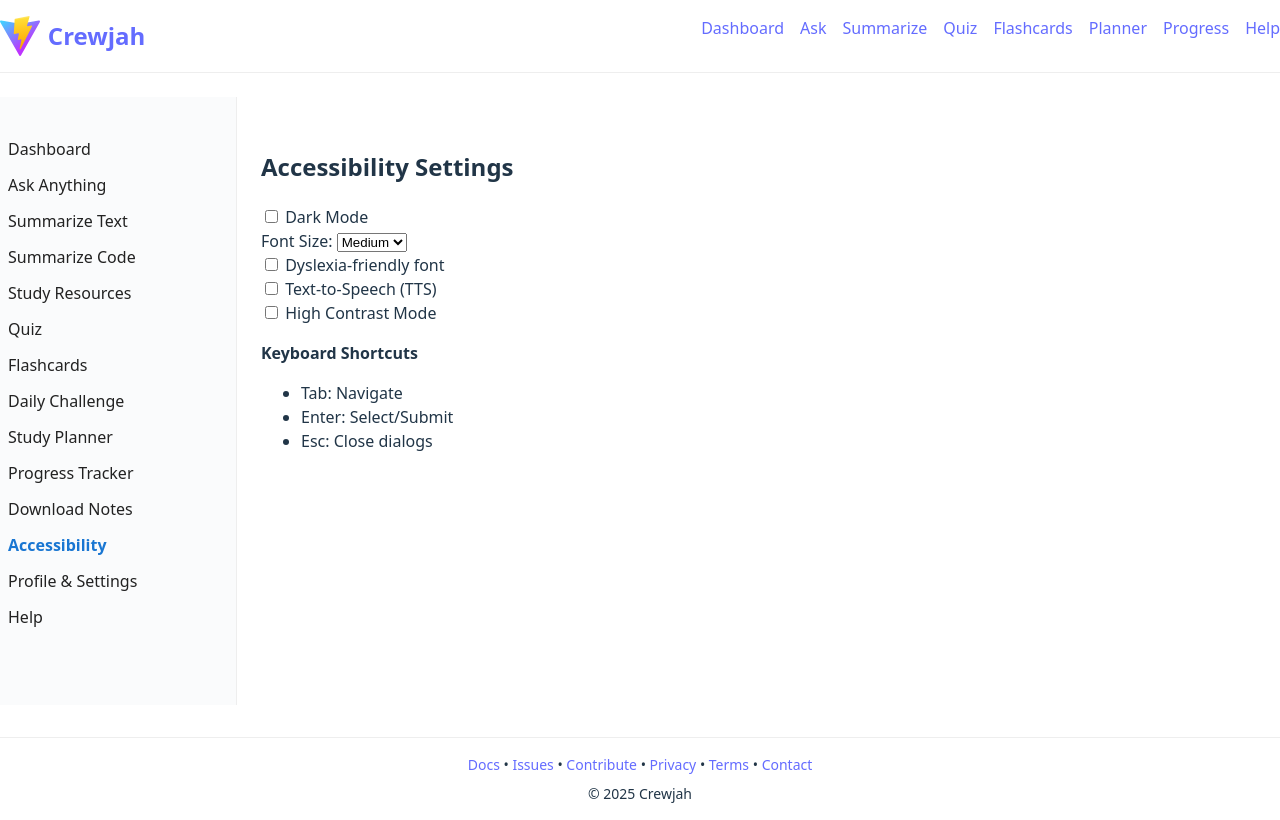
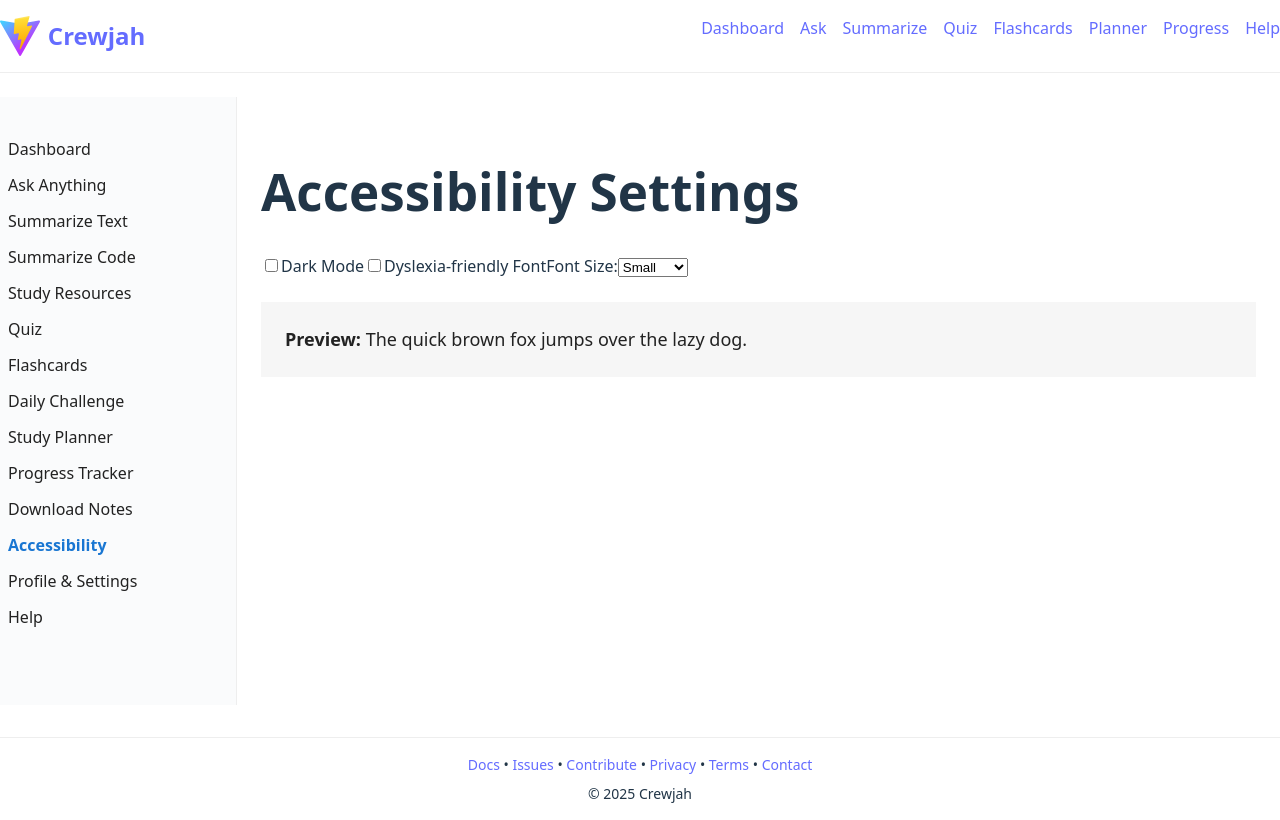
Before and after one commit to Crewjah/Crewjah, a React (Vite) app in the folder client/: page /accessibility in a window 1280 px wide. Built offline with nearby package versions, Linux system fonts and the light colour scheme.

Commit message:
fix: update AccessibilitySettings page

```diff
--- a/client/src/pages/AccessibilitySettings.jsx
+++ b/client/src/pages/AccessibilitySettings.jsx
@@ -7,35 +7,28 @@ const AccessibilitySettings = () => {
   const [tts, setTts] = useState(false);
   const [contrast, setContrast] = useState(false);
   return (
-    <div>
-      <h2>Accessibility Settings</h2>
-      <div>
-        <label><input type="checkbox" checked={dark} onChange={()=>setDark(!dark)} /> Dark Mode</label>
+    <div className="edu-page edu-access">
+      <h1>Accessibility Settings</h1>
+      <div className="edu-access-controls">
+        <label>
+          <input type="checkbox" checked={dark} onChange={e => setDark(e.target.checked)} />
+          Dark Mode
+        </label>
+        <label>
+          <input type="checkbox" checked={dyslexia} onChange={e => setDyslexia(e.target.checked)} />
+          Dyslexia-friendly Font
+        </label>
+        <label>
+          Font Size:
+          <select value={fontSize} onChange={e => setFontSize(e.target.value)}>
+            <option value="small">Small</option>
+            <option value="medium">Medium</option>
+            <option value="large">Large</option>
+          </select>
+        </label>
       </div>
-      <div>
-        <label>Font Size: </label>
-        <select value={fontSize} onChange={e=>setFontSize(e.target.value)}>
-          <option value="S">Small</option>
-          <option value="M">Medium</option>
-          <option value="L">Large</option>
-        </select>
-      </div>
-      <div>
-        <label><input type="checkbox" checked={dyslexia} onChange={()=>setDyslexia(!dyslexia)} /> Dyslexia-friendly font</label>
-      </div>
-      <div>
-        <label><input type="checkbox" checked={tts} onChange={()=>setTts(!tts)} /> Text-to-Speech (TTS)</label>
-      </div>
-      <div>
-        <label><input type="checkbox" checked={contrast} onChange={()=>setContrast(!contrast)} /> High Contrast Mode</label>
-      </div>
-      <div style={{marginTop:16}}>
-        <b>Keyboard Shortcuts</b>
-        <ul>
-          <li>Tab: Navigate</li>
-          <li>Enter: Select/Submit</li>
-          <li>Esc: Close dialogs</li>
-        </ul>
+      <div className="edu-access-preview" style={{background:dark?'#222':'#f6f6f6',color:dark?'#fff':'#222',fontSize:fontSize==='small'?'14px':fontSize==='large'?'22px':'18px',fontFamily:dyslexia?'OpenDyslexic,sans-serif':'inherit',padding:24,marginTop:24}}>
+        <b>Preview:</b> The quick brown fox jumps over the lazy dog.
       </div>
     </div>
   );
```
